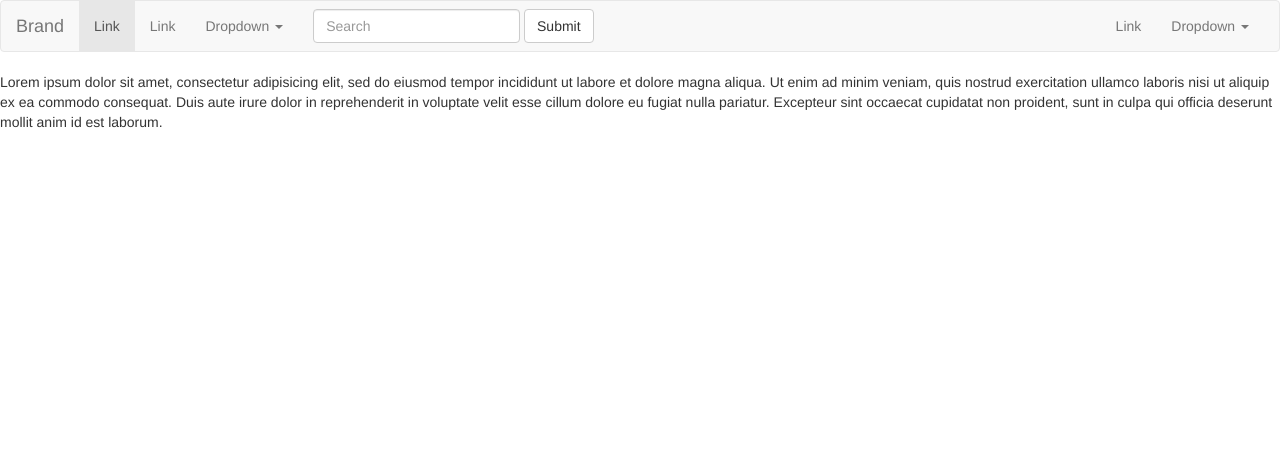
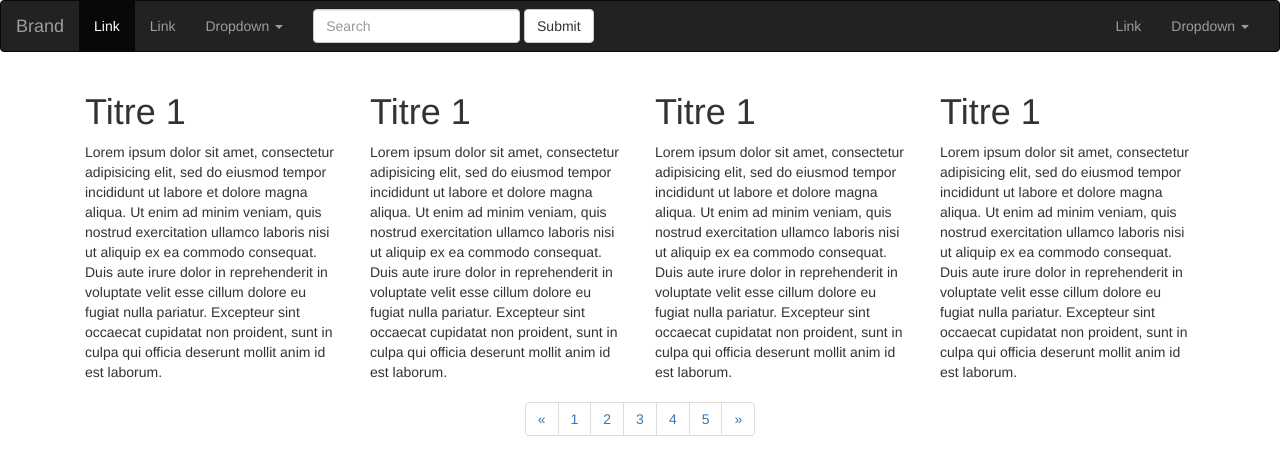
Before and after one commit to didiergnon/bootstrap, a website: page index.html in a window 1280 px wide. Drawn offline with nearby package versions, Linux system fonts and the light colour scheme.

Commit message:
bootstrap modifie 001

```diff
--- a/index.html
+++ b/index.html
@@ -4,10 +4,11 @@
 	<meta charset="utf-8">
 	<link rel="stylesheet" type="text/css" href="bower_components/bootstrap/dist/css/bootstrap.min.css">
 	<title>mon Hello World</title>
+	<script type="text/javascript" href="bower_components/jquery/dist$ jquery.min.js"></script>
 </head>
 <body>
 	<header>
-		<nav class="navbar navbar-default">
+		<nav class="navbar navbar-inverse">
   <div class="container-fluid">
     <!-- Brand and toggle get grouped for better mobile display -->
     <div class="navbar-header">
@@ -61,11 +62,68 @@
   </div><!-- /.container-fluid -->
 </nav>
 	</header>
-<div>Lorem ipsum dolor sit amet, consectetur adipisicing elit, sed do eiusmod
-tempor incididunt ut labore et dolore magna aliqua. Ut enim ad minim veniam,
-quis nostrud exercitation ullamco laboris nisi ut aliquip ex ea commodo
-consequat. Duis aute irure dolor in reprehenderit in voluptate velit esse
-cillum dolore eu fugiat nulla pariatur. Excepteur sint occaecat cupidatat non
-proident, sunt in culpa qui officia deserunt mollit anim id est laborum.</div>
+		<div class="rows">
+			<div class="container">
+				<div  class="col-sm-9 col-md-3">
+					<h1>Titre 1</h1>
+					Lorem ipsum dolor sit amet, consectetur adipisicing elit, sed do eiusmod
+					tempor incididunt ut labore et dolore magna aliqua. Ut enim ad minim veniam,
+					quis nostrud exercitation ullamco laboris nisi ut aliquip ex ea commodo
+					consequat. Duis aute irure dolor in reprehenderit in voluptate velit esse
+					cillum dolore eu fugiat nulla pariatur. Excepteur sint occaecat cupidatat non
+					proident, sunt in culpa qui officia deserunt mollit anim id est laborum.
+				</div>
+				<div  class="col-sm-9 col-md-3">
+					<h1>Titre 1</h1>
+					Lorem ipsum dolor sit amet, consectetur adipisicing elit, sed do eiusmod
+					tempor incididunt ut labore et dolore magna aliqua. Ut enim ad minim veniam,
+					quis nostrud exercitation ullamco laboris nisi ut aliquip ex ea commodo
+					consequat. Duis aute irure dolor in reprehenderit in voluptate velit esse
+					cillum dolore eu fugiat nulla pariatur. Excepteur sint occaecat cupidatat non
+					proident, sunt in culpa qui officia deserunt mollit anim id est laborum.
+				</div>
+				<div  class="col-sm-9 col-md-3">
+					<h1>Titre 1</h1>
+					Lorem ipsum dolor sit amet, consectetur adipisicing elit, sed do eiusmod
+					tempor incididunt ut labore et dolore magna aliqua. Ut enim ad minim veniam,
+					quis nostrud exercitation ullamco laboris nisi ut aliquip ex ea commodo
+					consequat. Duis aute irure dolor in reprehenderit in voluptate velit esse
+					cillum dolore eu fugiat nulla pariatur. Excepteur sint occaecat cupidatat non
+					proident, sunt in culpa qui officia deserunt mollit anim id est laborum.
+				</div>
+				<div  class="col-sm-9 col-md-3">
+					<h1>Titre 1</h1>
+					Lorem ipsum dolor sit amet, consectetur adipisicing elit, sed do eiusmod
+					tempor incididunt ut labore et dolore magna aliqua. Ut enim ad minim veniam,
+					quis nostrud exercitation ullamco laboris nisi ut aliquip ex ea commodo
+					consequat. Duis aute irure dolor in reprehenderit in voluptate velit esse
+					cillum dolore eu fugiat nulla pariatur. Excepteur sint occaecat cupidatat non
+					proident, sunt in culpa qui officia deserunt mollit anim id est laborum.
+				</div>
+			</div>
+		</div>
+<div class="rows">
+	<div class="container">
+		<nav class="text-center">
+		  <ul class="pagination">
+		    <li>
+		      <a href="#" aria-label="Previous">
+		        <span aria-hidden="true">&laquo;</span>
+		      </a>
+		    </li>
+		    <li><a href="#">1</a></li>
+		    <li><a href="#">2</a></li>
+		    <li><a href="#">3</a></li>
+		    <li><a href="#">4</a></li>
+		    <li><a href="#">5</a></li>
+		    <li>
+		      <a href="#" aria-label="Next">
+		        <span aria-hidden="true">&raquo;</span>
+		      </a>
+		    </li>
+		  </ul>
+		</nav>
+	</div>
+	</div>
 </body>
 </html>
```
Also changed, not shown: bower.json (added, +24 -0 lines).
